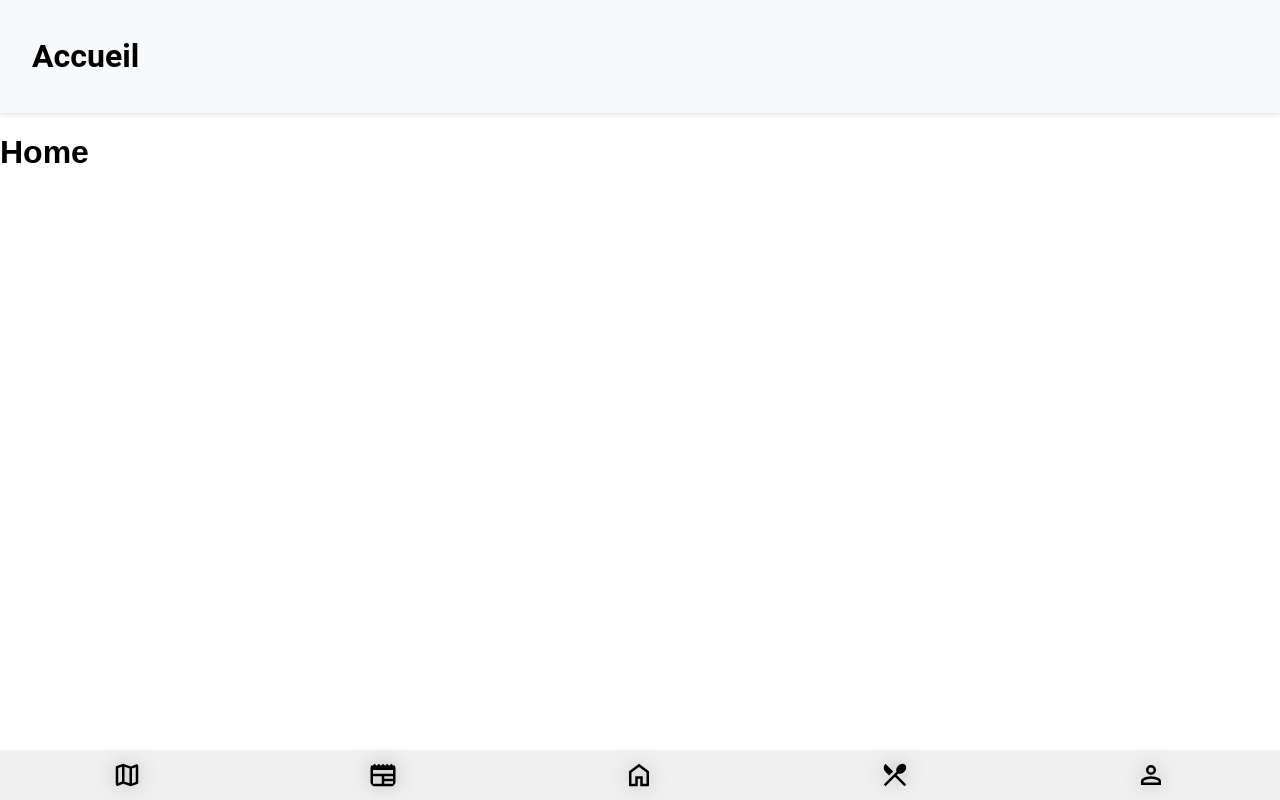
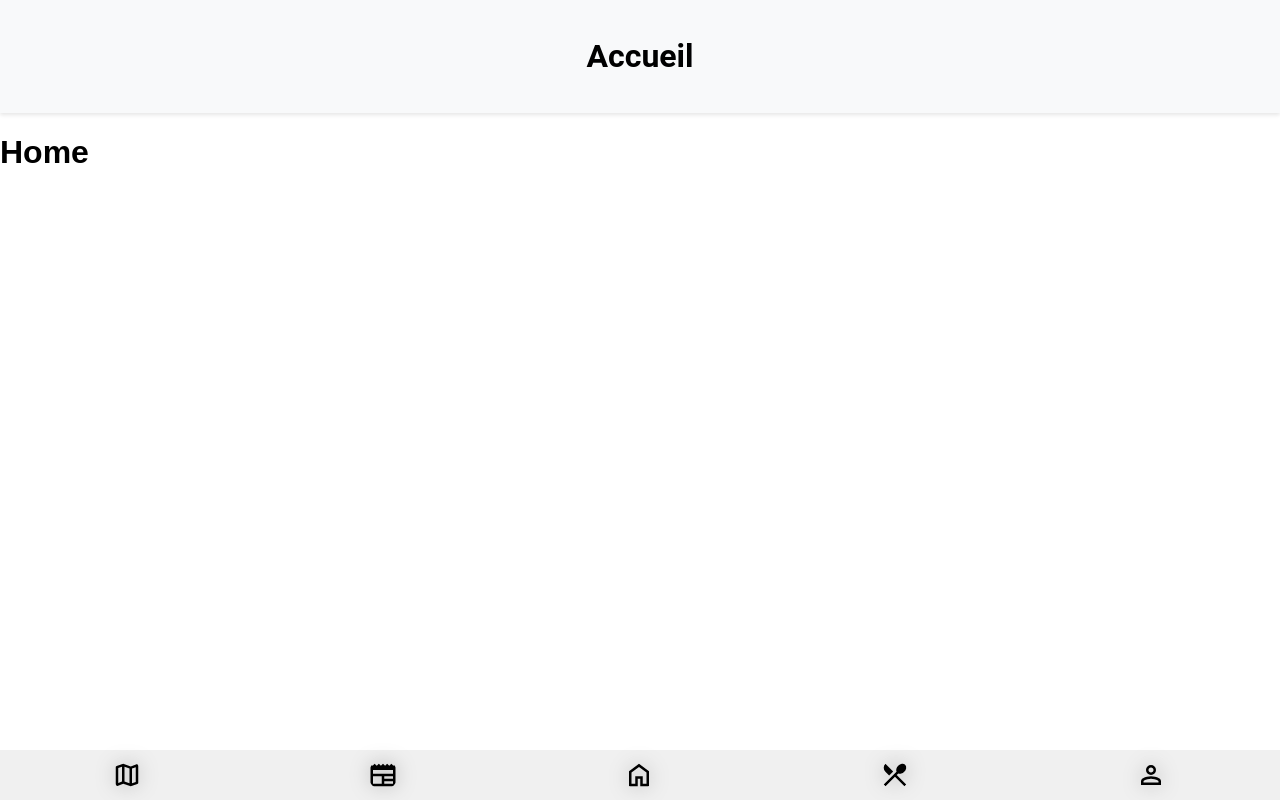
Before and after one commit to Slysoks/joliotapp, a React (Vite) app: page / in a window 1280 px wide. Built offline with nearby package versions, Linux system fonts and the light colour scheme.

Commit message:
Center header

```diff
--- a/src/assets/components/Headers/Header.scss
+++ b/src/assets/components/Headers/Header.scss
@@ -1,6 +1,6 @@
 header {
     display: flex;
-    justify-content: space-between;
+    justify-content: center;
     align-items: center;
     padding: 1rem 2rem;
     background-color: #f8f9fa;
```
